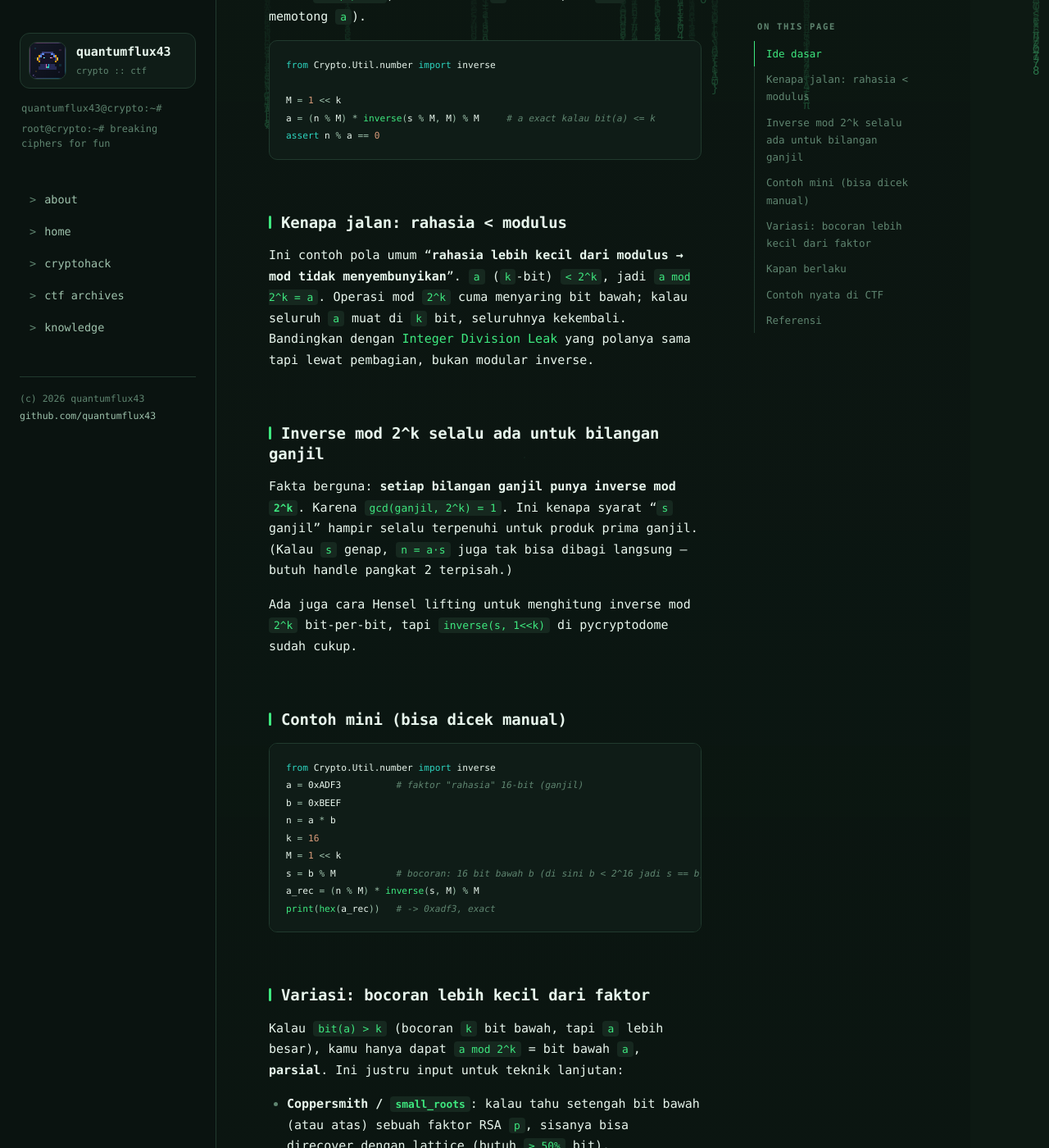
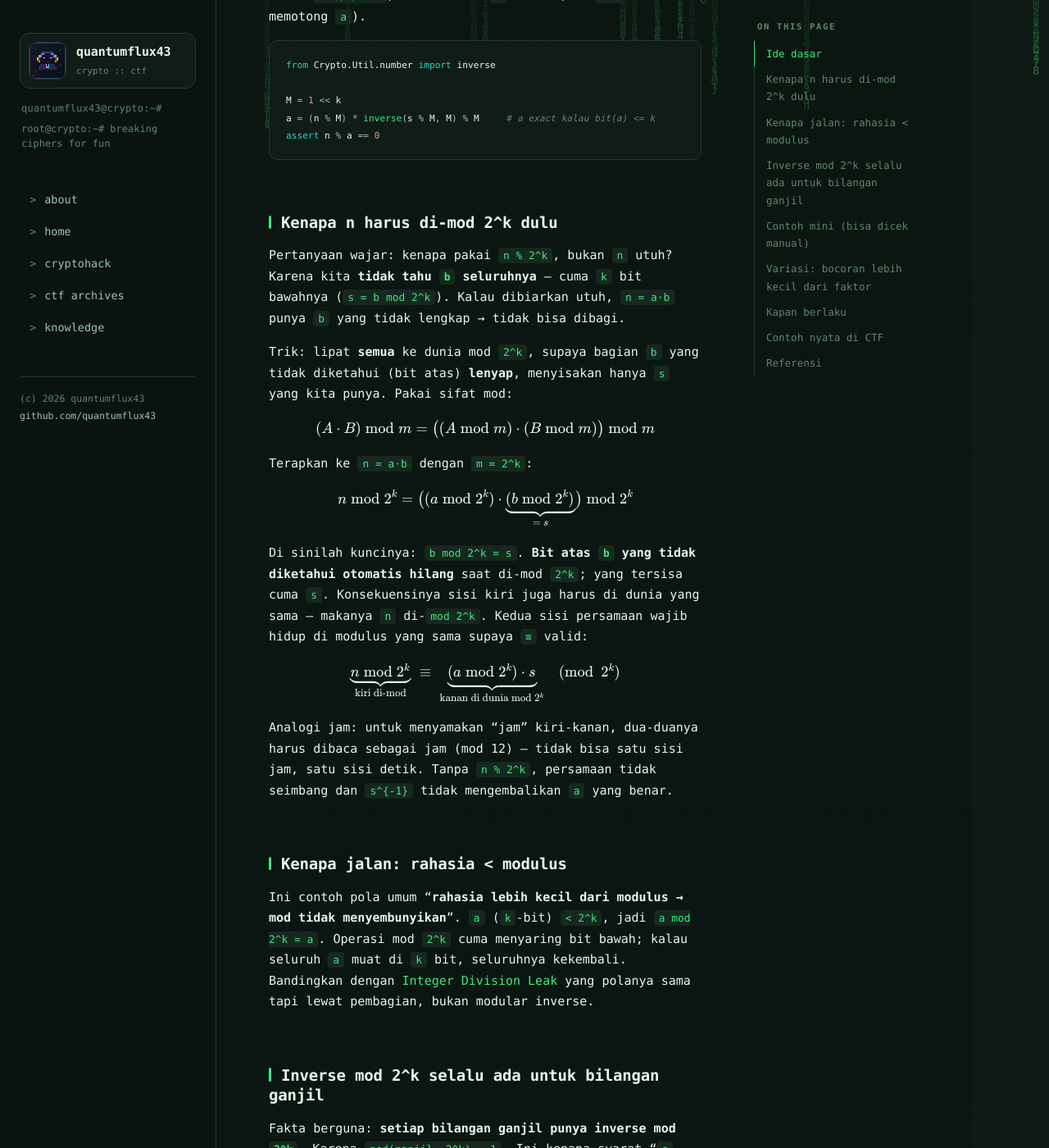
Before and after one commit to QuantumFlux43/quantumflux43.github.io, a Jekyll site: the page built from _posts/2026-08-26-partial-factor-recovery-mod-2k.md, in a window 1280 px wide and 1400 px high, scrolled down 792 px. Shown: the whole window at 82% size. Built offline with Jekyll 4.4.1, drawn with Linux system fonts in a browser that asks for light colours.

Commit message:
knowledge: tambah penjelasan kenapa n harus di-mod 2^k dulu (bit atas b lenyap, persamaan seimbang)

````diff
--- a/_posts/2026-08-26-partial-factor-recovery-mod-2k.md
+++ b/_posts/2026-08-26-partial-factor-recovery-mod-2k.md
@@ -39,6 +39,38 @@ M = 1 << k
 a = (n % M) * inverse(s % M, M) % M     # a exact kalau bit(a) <= k
 assert n % a == 0
 ```
+
+## Kenapa n harus di-mod 2^k dulu
+
+Pertanyaan wajar: kenapa pakai `n % 2^k`, bukan `n` utuh? Karena kita **tidak tahu
+`b` seluruhnya** — cuma `k` bit bawahnya (`s = b mod 2^k`). Kalau dibiarkan utuh,
+`n = a·b` punya `b` yang tidak lengkap → tidak bisa dibagi.
+
+Trik: lipat **semua** ke dunia mod `2^k`, supaya bagian `b` yang tidak diketahui
+(bit atas) **lenyap**, menyisakan hanya `s` yang kita punya. Pakai sifat mod:
+
+$$
+(A \cdot B) \bmod m = \big((A \bmod m)\cdot(B \bmod m)\big) \bmod m
+$$
+
+Terapkan ke `n = a·b` dengan `m = 2^k`:
+
+$$
+n \bmod 2^{k} = \big((a \bmod 2^{k}) \cdot \underbrace{(b \bmod 2^{k})}_{=\,s}\big) \bmod 2^{k}
+$$
+
+Di sinilah kuncinya: `b mod 2^k = s`. **Bit atas `b` yang tidak diketahui otomatis
+hilang** saat di-mod `2^k`; yang tersisa cuma `s`. Konsekuensinya sisi kiri juga
+harus di dunia yang sama — makanya `n` di-`mod 2^k`. Kedua sisi persamaan wajib
+hidup di modulus yang sama supaya `≡` valid:
+
+$$
+\underbrace{n \bmod 2^{k}}_{\text{kiri di-mod}} \;\equiv\; \underbrace{(a \bmod 2^{k}) \cdot s}_{\text{kanan di dunia mod }2^{k}} \pmod{2^{k}}
+$$
+
+Analogi jam: untuk menyamakan "jam" kiri-kanan, dua-duanya harus dibaca sebagai
+jam (mod 12) — tidak bisa satu sisi jam, satu sisi detik. Tanpa `n % 2^k`,
+persamaan tidak seimbang dan `s^{-1}` tidak mengembalikan `a` yang benar.
 
 ## Kenapa jalan: rahasia < modulus
 
````
